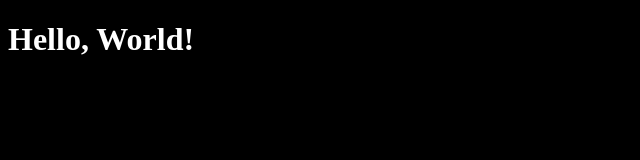
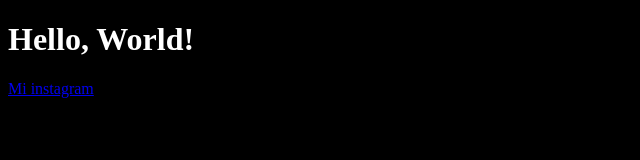
Before and after one commit to MiguelB23/first-repo, a plain HTML site: page index.html in a window 1280 px wide. Shown: the whole page, without its empty margins (0-640 px from the left). Drawn offline with Linux system fonts and the light colour scheme.

Commit message:
instagram link

```diff
--- a/index.html
+++ b/index.html
@@ -11,6 +11,11 @@
     <header>
         <h1>Hello, World!</h1>
     </header>
+    <div class="testing-something">
+        <span>
+            <a href="https://www.instagram.com/brunoesmiapellido">Mi instagram</a>
+            </span>
+    </div>
 
 </body>
 <script src="main.js"></script>
```
